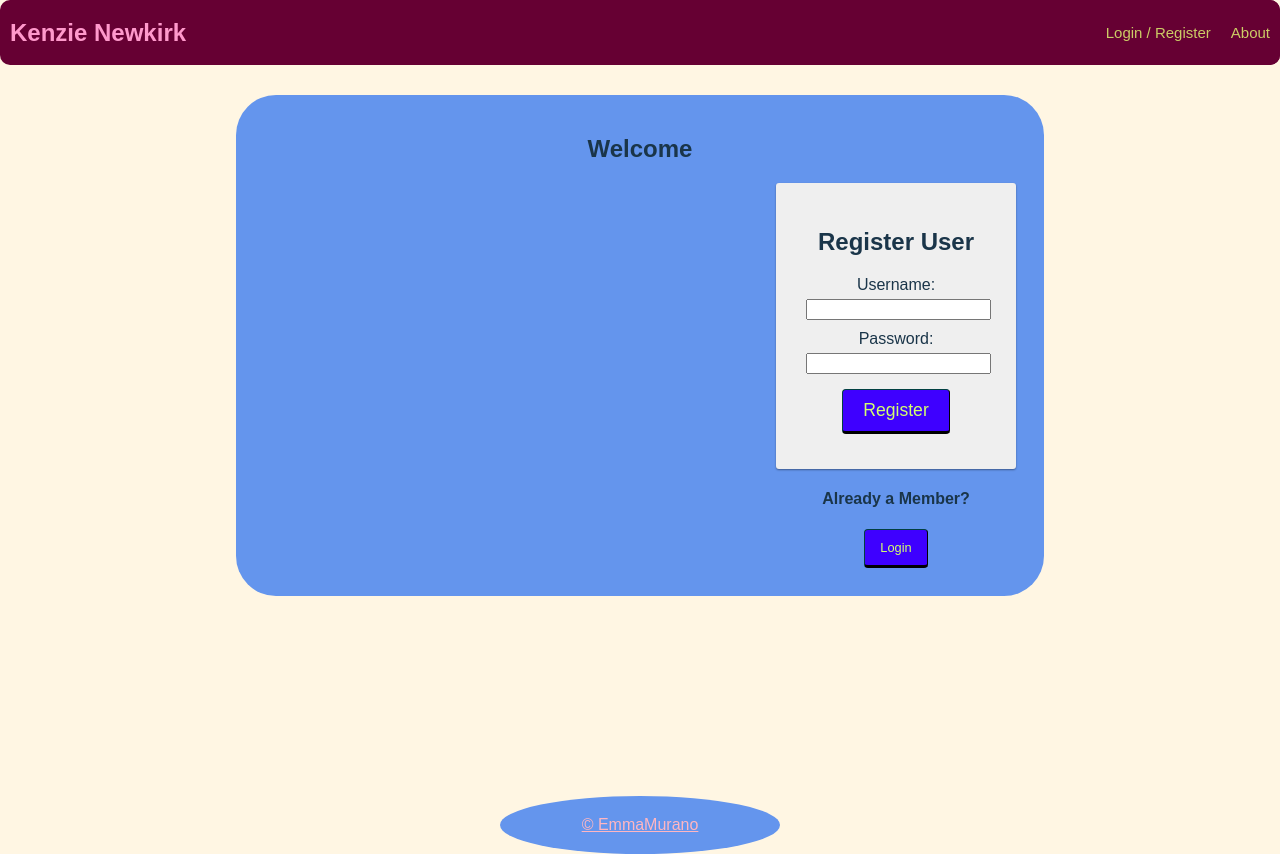
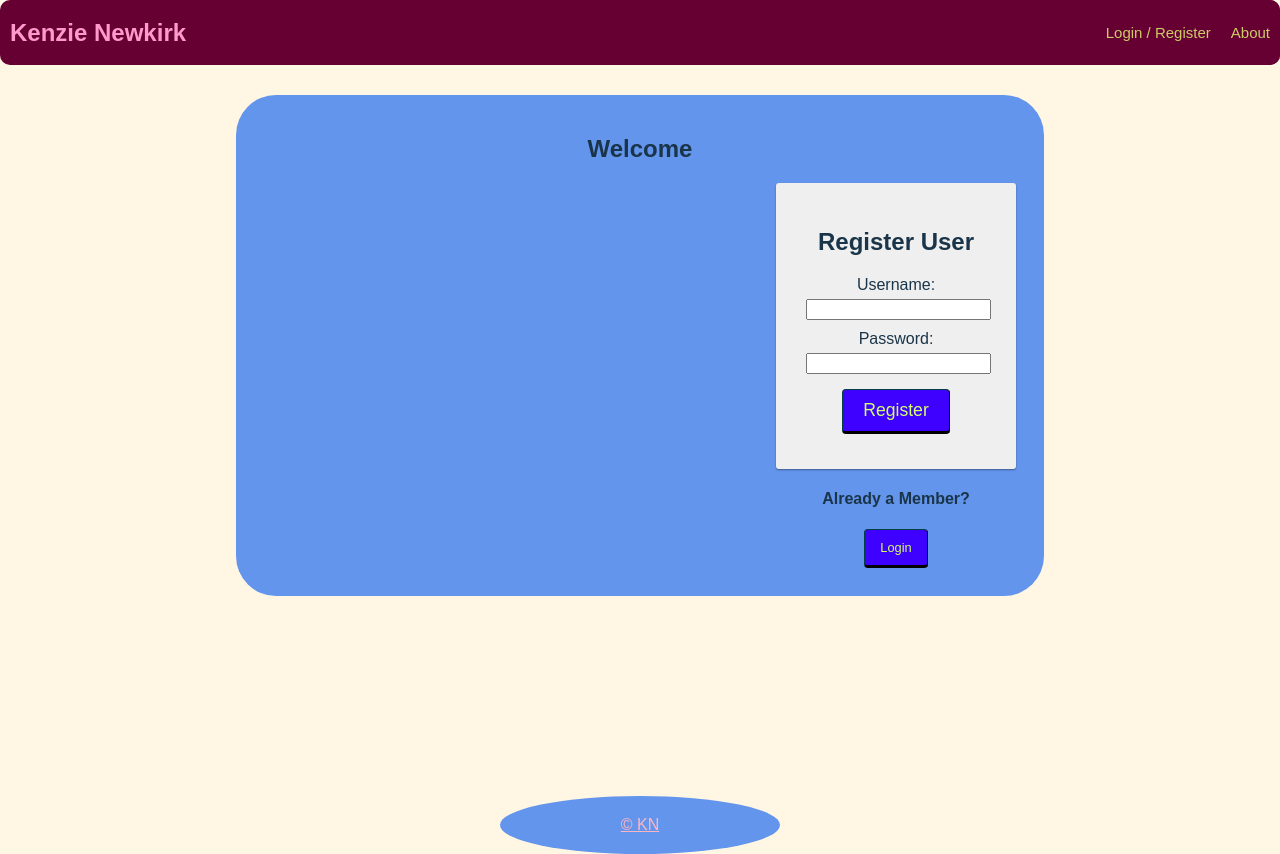
Before and after one commit to mackenzienewkirk/blog, a React (Create React App) app: page /#/home in a window 1280 px wide. Built offline with nearby package versions, Linux system fonts and the light colour scheme; no server answers.

Commit message:
updating footer

```diff
--- a/src/components/Footer/Footer.jsx
+++ b/src/components/Footer/Footer.jsx
@@ -7,7 +7,7 @@ import './Footer.css';
 // or even care what the redux state is, so it doesn't need 'connect()'
 
 function Footer() {
-  return <footer>&copy; EmmaMurano</footer>;
+  return <footer>&copy; KN</footer>;
 }
 
 export default Footer;
```
